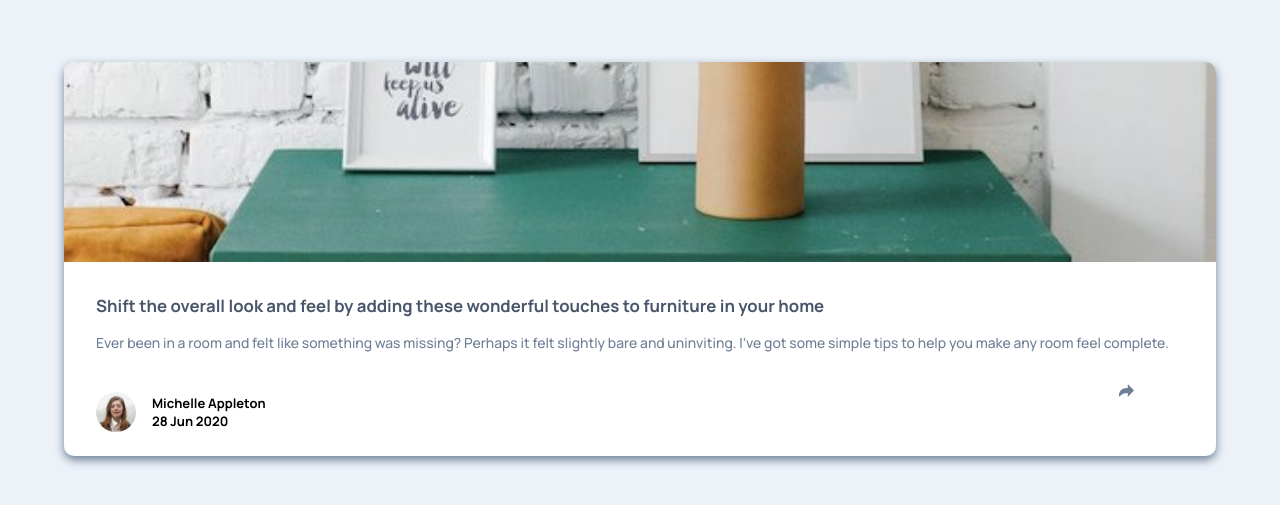
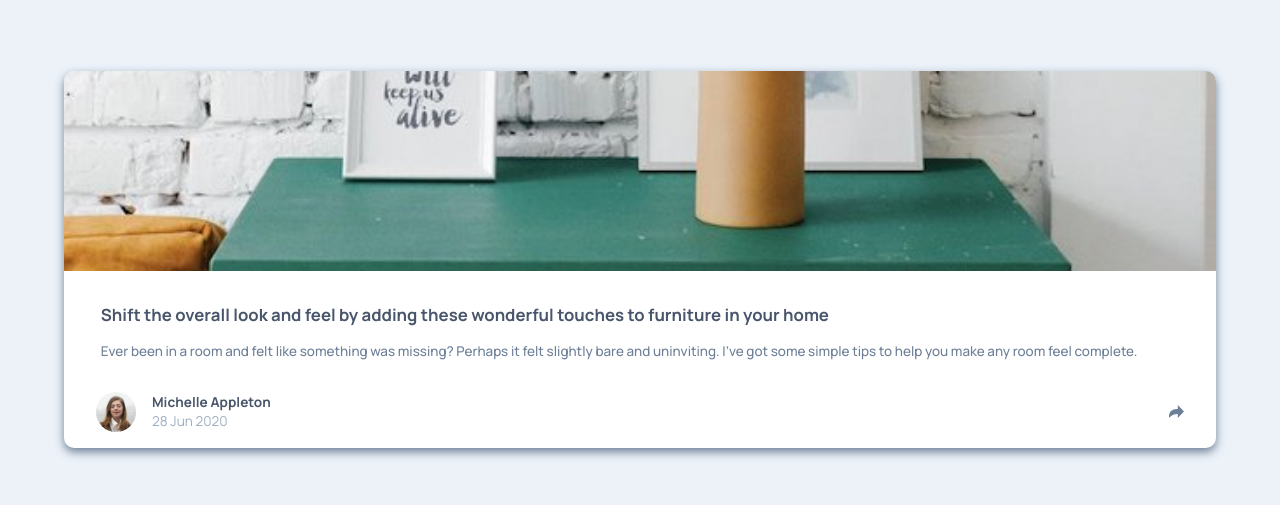
Before and after one commit to Clipzorama/Article-Preview-Component, a plain HTML site: page index.html in a window 1280 px wide. Shown: the part 141-646 px from the top of the page. Drawn offline with Linux system fonts and the light colour scheme.

Commit message:
Updated index.css

```diff
--- a/index.css
+++ b/index.css
@@ -48,7 +48,7 @@ body {
     flex-direction: column;
     gap: 1rem;
     width: 100%;
-    padding: 2rem 2rem 1.5rem;
+    padding: 2rem 2.3rem 1.5rem;
 }
 
 .details > h3 {
@@ -60,7 +60,7 @@ body {
 .details > p {
     color: var(--Desaturated-Dark-Blue);
     font-weight: 500;
-    font-size: 0.87rem;
+    font-size: 0.84rem;
 }
 
 
@@ -79,12 +79,6 @@ body {
     align-items: center;
 }
 
-.profile-info {
-    display: flex;
-    flex-direction: column;
-}
-
-
 .profile-pic {
     width: 40px;
     height: 40px;
@@ -92,7 +86,29 @@ body {
 }
 
 
+.profile-info {
+    display: flex;
+    flex-direction: column;
+    gap: 0.1rem;
+}
+
+.profile-info > h4:nth-of-type(1){
+    color: var(--Very-Dark-Grayish-Blue);
+    font-size: 0.85rem;
+}
+
+.profile-info > h4:nth-of-type(2) {
+    color: var(--Grayish-Blue);
+    font-weight: 400;
+    font-size: 0.85rem;
+}
+
 #share-button {
-    width: 6%;
-    height: 6%;
+    cursor: pointer;
+
 }
+
+/* Will be used for dom manipulation */
+.hidden {
+    display: none;
+}
```
